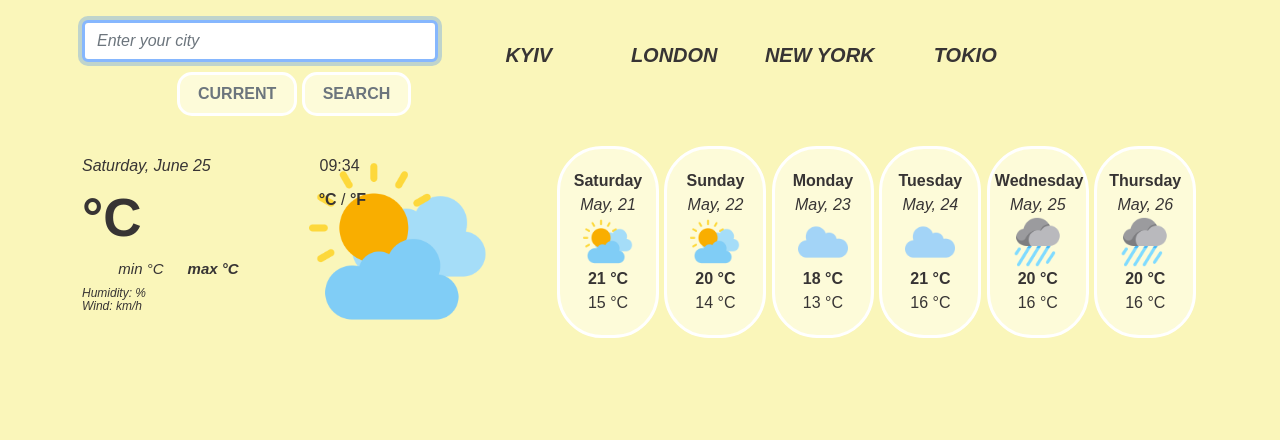
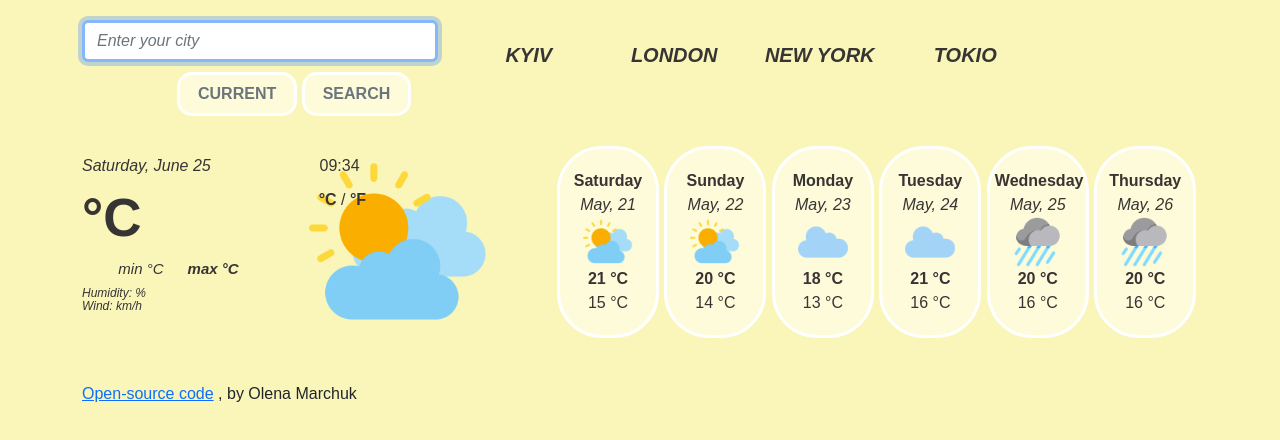
Before and after one commit to OlenaMarchuk/weather-app, a plain HTML site: page index.html in a window 1280 px wide. Drawn offline with nearby package versions, Linux system fonts and the light colour scheme; no server answers.

Commit message:
Added code source

```diff
--- a/index.html
+++ b/index.html
@@ -202,6 +202,9 @@
           </ul>
         </div>
       </div>
+      <div class="author">
+        <a href="https://github.com/OlenaMarchuk/weather-app" class="git-source">Open-source code</a>
+        , by Olena Marchuk</div>
     </div>
     <script src="src/script.js"></script>
   </body>
```
